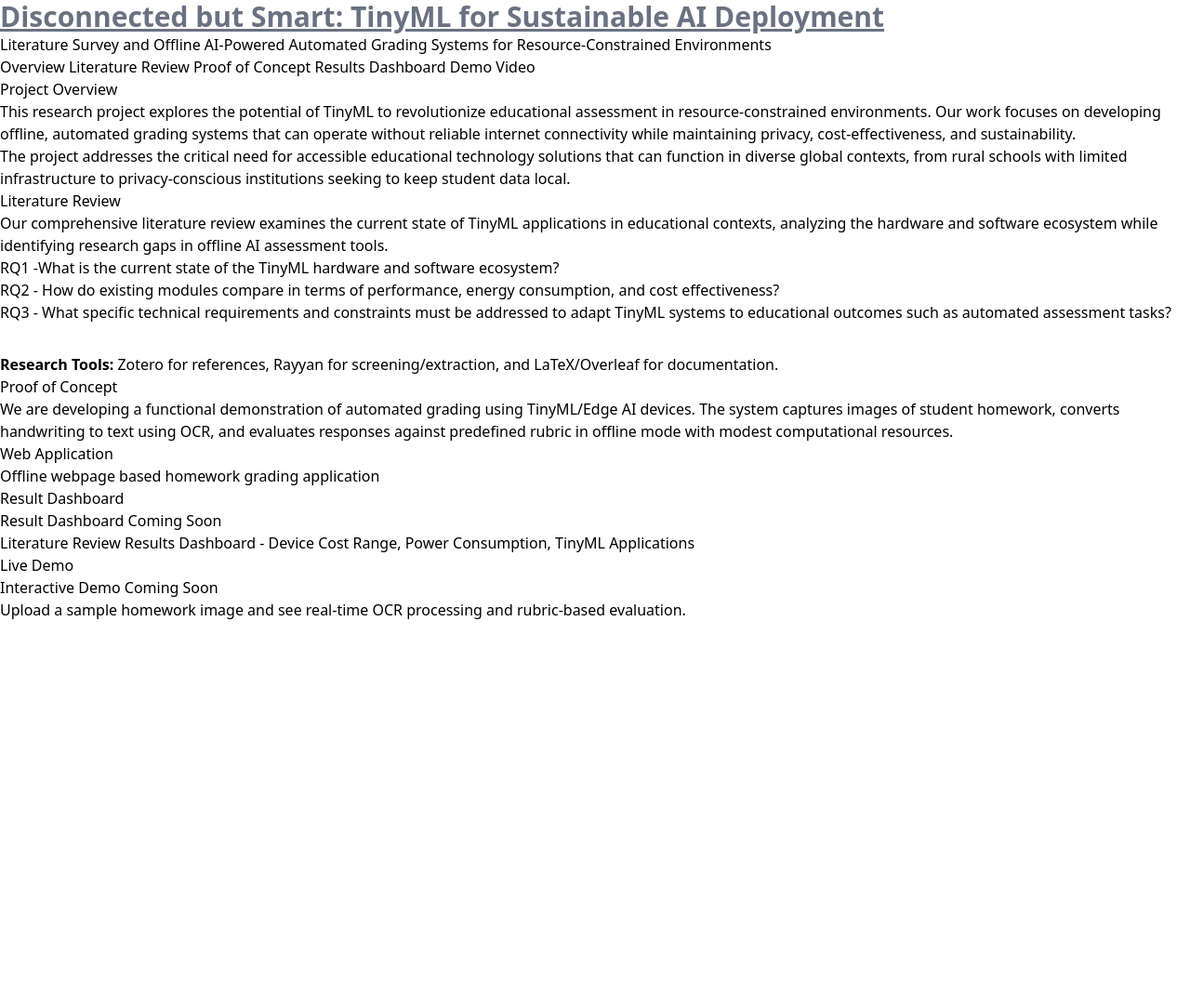
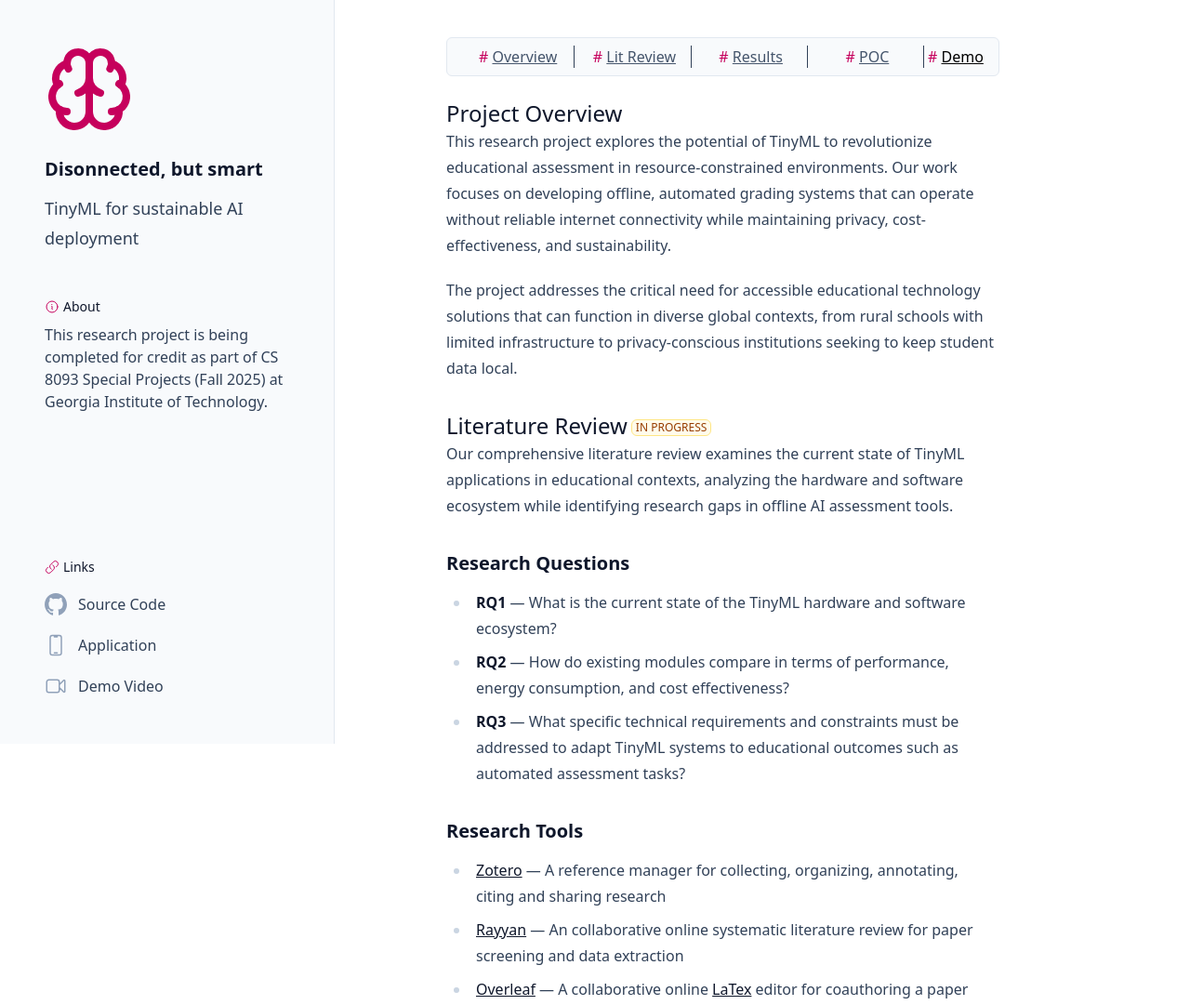
Before and after one commit to cs8903-fall-2025/project, an Astro site in the folder apps/website/: page / in a window 1280 px wide. Shown: the top 1081 px of the page at 93% size. Before the commit the page ends 800 px from the top, so only its background shows below. Built offline with nearby package versions, Linux system fonts and the light colour scheme; Astro itself is replaced by a stand-in of ours.

Commit message:
First pass at web design

```diff
--- a/apps/website/package.json
+++ b/apps/website/package.json
@@ -18,6 +18,7 @@
   "devDependencies": {
     "@repo/config-eslint": "*",
     "@repo/config-tailwindcss": "*",
+    "@tailwindcss/typography": "^0.5.19",
     "@tailwindcss/vite": "^4.1.13",
     "eslint": "^9.34.0",
     "eslint-plugin-astro": "^1.3.1",
--- /dev/null
+++ b/apps/website/src/components/Badge.astro
@@ -0,0 +1,10 @@
+---
+const { status } = Astro.props
+---
+<span class:list={[
+  status === 'in progress' && 'border-amber-200 bg-amber-50 text-amber-800',
+  status !== 'in progress' && 'border-pink-200 bg-pink-50 text-pink-800',
+  'inline-flex align-center justify-center border rounded-md text-xs py-0 px-1 uppercase mt-1'
+]}>
+  {status}
+</span>
--- /dev/null
+++ b/apps/website/src/components/Header.astro
@@ -0,0 +1,50 @@
+---
+import HeaderIconLink from './HeaderIconLink.astro'
+import HeaderSection from './HeaderSection.astro'
+
+import BrainIcon from '../icons/BrainIcon.astro'
+import GitHubIcon from '../icons/GitHubIcon.astro'
+import InfoIcon from '../icons/InfoIcon.astro'
+import LinkIcon from '../icons/LinkIcon.astro'
+import MobilePhoneIcon from '../icons/MobilePhoneIcon.astro'
+import VideoIcon from '../icons/VideoIcon.astro'
+---
+<header class="bg-slate-50 dark:bg-slate-800 lg:fixed lg:inset-y-0 lg:left-0 lg:flex lg:w-90 lg:items-start lg:overflow-y-auto">
+  <div class="flex flex-col relative z-10 mx-auto px-4 pt-10 pb-4 sm:px-6 md:w-screen md:px-4 lg:min-h-full lg:border-r lg:border-slate-200 dark:lg:border-slate-700 lg:px-8 lg:py-12 xl:px-12">
+    <div class="text-pink-700 dark:text-pink-300">
+      <BrainIcon className="size-24" />
+    </div>
+    <div class="mt-6">
+      <h1 class="text-xl font-bold text-slate-900 dark:text-slate-100">Disonnected, but smart</h1>
+      <div class="mt-3 text-lg/8 font-medium text-slate-700 dark:text-slate-300">TinyML for sustainable AI deployment</div>
+    </div>
+    <div class="flex-1 flex flex-col gap-12 justify-between mt-12">
+      <HeaderSection isHiddenOnMobile={true} title="About">
+        <InfoIcon slot="icon" />
+        <p class="mt-2 text-base text-slate-700 dark:text-slate-300">
+          This research project is being completed for credit as part of CS 8093 Special Projects (Fall 2025) at Georgia Institute of Technology.
+        </p>
+      </HeaderSection>
+      <HeaderSection title="Links">
+        <LinkIcon slot="icon" />
+        <ul role="list" class="mt-4 flex justify-center gap-10 text-base/7 font-medium text-slate-700 dark:text-slate-300 sm:gap-8 lg:flex-col lg:gap-4">
+          <li class="flex">
+            <HeaderIconLink href="https://github.com/cs8903-fall-2025/project" title="Source Code">
+              <GitHubIcon slot="icon" />
+            </HeaderIconLink>
+          </li>
+          <li class="flex">
+            <HeaderIconLink href="https://cs8903-odc-app.nkenyeres3.workers.dev" title="Application">
+              <MobilePhoneIcon slot="icon" />
+            </HeaderIconLink>
+          </li>
+          <li class="flex">
+            <HeaderIconLink href="#" title="Demo Video">
+              <VideoIcon slot="icon" />
+            </HeaderIconLink>
+          </li>
+        </ul>
+      </HeaderSection>
+    </div>
+  </div>
+</header>
--- /dev/null
+++ b/apps/website/src/components/HeaderIconLink.astro
@@ -0,0 +1,11 @@
+---
+const { href, title } = Astro.props
+---
+<a class="group flex items-center text-slate-400 dark:text-slate-500 hover:text-slate-500 dark:hover:text-slate-400 transition-colors" aria-label={title} href={href} target="_blank" rel="nofollow noreferrer noopener">
+  <div class="*:size-6">
+    <slot name="icon" />
+  </div>
+  <span class="hidden sm:ml-3 sm:block text-slate-700 dark:text-slate-300 group-hover:text-slate-800 dark:group-hover:text-slate-200">
+    {title}
+  </span>
+</a>
--- /dev/null
+++ b/apps/website/src/components/HeaderSection.astro
@@ -0,0 +1,14 @@
+---
+const { isHiddenOnMobile = false, title, } = Astro.props
+---
+<section class={`${isHiddenOnMobile ? 'hidden lg:block' : undefined}`}>
+  <h2 class="flex gap-1 items-center text-sm font-medium text-slate-900 dark:text-slate-100">
+    <div class="text-pink-700 dark:text-pink-300 *:size-4">
+      <slot name="icon" />
+    </div>
+    {title}
+  </h2>
+  <p class="mt-2 text-base text-slate-700 dark:text-slate-300">
+    <slot />
+  </p>
+</section>
--- /dev/null
+++ b/apps/website/src/components/Section.astro
@@ -0,0 +1,11 @@
+---
+import Badge from './Badge.astro'
+
+const { id, status, title } = Astro.props
+---
+<section id={id}>
+  <h2 class="flex items-center gap-1 text-2xl font-medium text-slate-900 dark:text-slate-100">{title}{Boolean(status) && <Badge status={status} />}</h2>
+  <div class="prose prose-slate dark:prose-invert">
+    <slot />
+  </div>
+</section>
--- /dev/null
+++ b/apps/website/src/icons/BrainIcon.astro
@@ -0,0 +1,13 @@
+---
+const { className } = Astro.props
+---
+<!-- from: https://lucide.dev/icons -->
+<svg xmlns="http://www.w3.org/2000/svg" width="24" height="24" viewBox="0 0 24 24" fill="none" stroke="currentColor" stroke-width="2" stroke-linecap="round" stroke-linejoin="round" class={className}>
+  <path d="M12 18V5"/><path d="M15 13a4.17 4.17 0 0 1-3-4 4.17 4.17 0 0 1-3 4"/>
+  <path d="M17.598 6.5A3 3 0 1 0 12 5a3 3 0 1 0-5.598 1.5"/>
+  <path d="M17.997 5.125a4 4 0 0 1 2.526 5.77"/>
+  <path d="M18 18a4 4 0 0 0 2-7.464"/>
+  <path d="M19.967 17.483A4 4 0 1 1 12 18a4 4 0 1 1-7.967-.517"/>
+  <path d="M6 18a4 4 0 0 1-2-7.464"/>
+  <path d="M6.003 5.125a4 4 0 0 0-2.526 5.77"/>
+</svg>
--- /dev/null
+++ b/apps/website/src/icons/GitHubIcon.astro
@@ -0,0 +1,14 @@
+---
+const { className } = Astro.props
+---
+<!-- from: https://github.com/gauravghongde/social-icons -->
+<svg xmlns="http://www.w3.org/2000/svg" width="48" height="48" viewBox="0 0 48 48" fill="currentColor" class={className}>
+  <path fill-rule="evenodd" clip-rule="evenodd" d="M24.0432 0.179932C10.8147 0.179932 0.0876465 11.0878 0.0876465 24.5445C0.0876465 35.3096 6.95165 44.4426 16.4699 47.6643C17.6671 47.8899 18.1067 47.1358 18.1067 46.4922C18.1067 45.9112 18.0845 43.9919 18.0742 41.956C11.4097 43.4299 10.0034 39.0812 10.0034 39.0812C8.9137 36.265 7.34358 35.5161 7.34358 35.5161C5.17009 34.0039 7.50742 34.035 7.50742 34.035C9.91297 34.2065 11.1796 36.5458 11.1796 36.5458C13.3162 40.2707 16.7837 39.1938 18.1507 38.5712C18.3657 36.9969 18.9866 35.9212 19.6716 35.3132C14.3508 34.6971 8.7574 32.6079 8.7574 23.2719C8.7574 20.6118 9.6932 18.4383 11.2256 16.732C10.9769 16.1179 10.1569 13.6402 11.4577 10.2841C11.4577 10.2841 13.4693 9.62928 18.0472 12.7816C19.9581 12.2418 22.0074 11.971 24.0432 11.9618C26.0791 11.971 28.13 12.2418 30.0444 12.7816C34.6167 9.62928 36.6256 10.2841 36.6256 10.2841C37.9295 13.6402 37.1091 16.1179 36.8604 16.732C38.3964 18.4383 39.3259 20.6118 39.3259 23.2719C39.3259 32.6301 33.7218 34.6906 28.3874 35.2938C29.2467 36.0499 30.0123 37.5327 30.0123 39.8059C30.0123 43.0655 29.9845 45.6893 29.9845 46.4922C29.9845 47.1406 30.4157 47.9003 31.63 47.6611C41.1431 44.4357 47.9984 35.3059 47.9984 24.5445C47.9984 11.0878 37.273 0.179932 24.0432 0.179932Z" fill="currentColor" />
+  <path fill-rule="evenodd" clip-rule="evenodd" d="M9.16084 35.1623C9.10808 35.2837 8.92084 35.3196 8.75026 35.2365C8.57651 35.157 8.47892 34.992 8.53525 34.8706C8.58682 34.7459 8.77446 34.7116 8.94781 34.7943C9.12196 34.8742 9.22113 35.0408 9.16084 35.1623Z" fill="currentColor" />
+  <path fill-rule="evenodd" clip-rule="evenodd" d="M10.1312 36.263C10.0169 36.3707 9.79356 36.3207 9.64203 36.1504C9.48533 35.9805 9.45598 35.7534 9.57181 35.644C9.68963 35.5363 9.90622 35.5867 10.0633 35.7566C10.22 35.9285 10.2506 36.154 10.1312 36.263Z" fill="currentColor" />
+  <path fill-rule="evenodd" clip-rule="evenodd" d="M11.0757 37.6662C10.9289 37.7699 10.6889 37.6727 10.5405 37.456C10.3938 37.2394 10.3938 36.9795 10.5437 36.8754C10.6925 36.7713 10.9289 36.8649 11.0793 37.08C11.2256 37.2999 11.2256 37.5601 11.0757 37.6662Z" fill="currentColor" />
+  <path fill-rule="evenodd" clip-rule="evenodd" d="M12.3697 39.0219C12.2384 39.1692 11.9587 39.1296 11.754 38.9287C11.5446 38.7322 11.4863 38.4534 11.618 38.3062C11.7509 38.1585 12.0321 38.2 12.2384 38.3994C12.4463 38.5954 12.5097 38.8763 12.3697 39.0219Z" fill="currentColor" />
+  <path fill-rule="evenodd" clip-rule="evenodd" d="M14.1548 39.8091C14.0969 39.9999 13.8275 40.0867 13.5562 40.0056C13.2853 39.9221 13.1079 39.6985 13.1627 39.5057C13.219 39.3136 13.4896 39.2232 13.7629 39.31C14.0334 39.3931 14.2112 39.615 14.1548 39.8091Z" fill="currentColor" />
+  <path fill-rule="evenodd" clip-rule="evenodd" d="M16.1153 39.9552C16.122 40.1561 15.8919 40.3227 15.6071 40.3259C15.3207 40.3328 15.089 40.1702 15.0859 39.9725C15.0859 39.7696 15.3108 39.6045 15.5972 39.5997C15.882 39.594 16.1153 39.7554 16.1153 39.9552Z" fill="currentColor" />
+  <path fill-rule="evenodd" clip-rule="evenodd" d="M17.9397 39.6392C17.9738 39.8353 17.7758 40.0367 17.493 40.0899C17.2149 40.142 16.9575 40.0209 16.9222 39.8264C16.8876 39.6255 17.0892 39.4242 17.3669 39.3721C17.6501 39.3221 17.9036 39.4399 17.9397 39.6392Z" fill="currentColor" />
+</svg>
--- /dev/null
+++ b/apps/website/src/icons/InfoIcon.astro
@@ -0,0 +1,7 @@
+---
+const { className } = Astro.props
+---
+<!-- from: https://heroicons.com -->
+<svg xmlns="http://www.w3.org/2000/svg" fill="none" viewBox="0 0 24 24" stroke-width="1.5" stroke="currentColor" class={className}>
+  <path stroke-linecap="round" stroke-linejoin="round" d="m11.25 11.25.041-.02a.75.75 0 0 1 1.063.852l-.708 2.836a.75.75 0 0 0 1.063.853l.041-.021M21 12a9 9 0 1 1-18 0 9 9 0 0 1 18 0Zm-9-3.75h.008v.008H12V8.25Z" />
+</svg>
--- /dev/null
+++ b/apps/website/src/icons/LinkIcon.astro
@@ -0,0 +1,7 @@
+---
+const { className } = Astro.props
+---
+<!-- from: https://heroicons.com -->
+<svg slot="icon" xmlns="http://www.w3.org/2000/svg" fill="none" viewBox="0 0 24 24" stroke-width="1.5" stroke="currentColor" class={className}>
+  <path stroke-linecap="round" stroke-linejoin="round" d="M13.19 8.688a4.5 4.5 0 0 1 1.242 7.244l-4.5 4.5a4.5 4.5 0 0 1-6.364-6.364l1.757-1.757m13.35-.622 1.757-1.757a4.5 4.5 0 0 0-6.364-6.364l-4.5 4.5a4.5 4.5 0 0 0 1.242 7.244" />
+</svg>
--- /dev/null
+++ b/apps/website/src/icons/MobilePhoneIcon.astro
@@ -0,0 +1,7 @@
+---
+const { className } = Astro.props
+---
+<!-- from: https://heroicons.com -->
+<svg xmlns="http://www.w3.org/2000/svg" fill="none" viewBox="0 0 24 24" stroke-width="1.5" stroke="currentColor" class={className}>
+  <path stroke-linecap="round" stroke-linejoin="round" d="M10.5 1.5H8.25A2.25 2.25 0 0 0 6 3.75v16.5a2.25 2.25 0 0 0 2.25 2.25h7.5A2.25 2.25 0 0 0 18 20.25V3.75a2.25 2.25 0 0 0-2.25-2.25H13.5m-3 0V3h3V1.5m-3 0h3m-3 18.75h3" />
+</svg>
--- /dev/null
+++ b/apps/website/src/icons/VideoIcon.astro
@@ -0,0 +1,7 @@
+---
+const { className } = Astro.props
+---
+<!-- from: https://heroicons.com -->
+<svg xmlns="http://www.w3.org/2000/svg" fill="none" viewBox="0 0 24 24" stroke-width="1.5" stroke="currentColor" class={className}>
+  <path stroke-linecap="round" stroke-linejoin="round" d="m15.75 10.5 4.72-4.72a.75.75 0 0 1 1.28.53v11.38a.75.75 0 0 1-1.28.53l-4.72-4.72M4.5 18.75h9a2.25 2.25 0 0 0 2.25-2.25v-9a2.25 2.25 0 0 0-2.25-2.25h-9A2.25 2.25 0 0 0 2.25 7.5v9a2.25 2.25 0 0 0 2.25 2.25Z" />
+</svg>
--- a/apps/website/src/layouts/Layout.astro
+++ b/apps/website/src/layouts/Layout.astro
@@ -1,5 +1,9 @@
 ---
 import "../styles/global.css";
+
+import Header from '../components/Header.astro'
+
+const { title, subtitle } = Astro.props
 ---
 <!doctype html>
 <html lang="en">
@@ -8,9 +12,14 @@ import "../styles/global.css";
 		<meta name="viewport" content="width=device-width" />
 		<link rel="icon" type="image/svg+xml" href="/favicon.svg" />
 		<meta name="generator" content={Astro.generator} />
-		<title>Astro Basics</title>
+		<title>{title} | {subtitle}</title>
 	</head>
-	<body>
-		<slot />
+	<body class="flex min-h-full bg-white dark:bg-slate-900">
+		<div class="full">
+			<Header />
+			<main class="border-t border-slate-200 dark:border-slate-700 pb-10 pt-10 pr-10 lg:relative lg:mb-28 lg:ml-122 lg:border-t-0 xl:ml-120 max-w-3xl">
+				<slot />
+			</main>
+		</div>
 	</body>
 </html>
--- a/apps/website/src/pages/index.astro
+++ b/apps/website/src/pages/index.astro
@@ -1,102 +1,70 @@
 ---
-//import Welcome from '../components/Welcome.astro';
-import Layout from '../layouts/Layout.astro';
+import Section from '../components/Section.astro'
 
-const title = "Disconnected but Smart: TinyML for Sustainable AI Deployment";
-const subtitle = "Literature Survey and Offline AI-Powered Automated Grading Systems for Resource-Constrained Environments";
-
+import Layout from '../layouts/Layout.astro'
 ---
 
-<Layout title={title} description={subtitle}>
-  <header>
-    <div class="container">
-      <div class="header-content">
-        <h1 class="text-3xl font-bold underline text-gray-500">{title}</h1>
-        <p class="subtitle">{subtitle}</p>
-      </div>
-    </div>
-  </header>
-
-
-  <nav>
-    <div class="container">
-      <div class="nav-container">
-        <a href="#overview" class="nav-link">Overview</a>
-        <a href="#literature-review" class="nav-link">Literature Review</a>
-        <a href="#proof-of-concept" class="nav-link">Proof of Concept</a>
-        <a href="#dashboard" class="nav-link">Results Dashboard</a>
-				<a href="#dashboard" class="nav-link">Demo Video</a>
-
-      </div>
+<Layout title="Disconnect, but smart" subtitle="TinyML for sustainable AI deployment">
+  <nav aria-label="Table of Contents" class="mb-6">
+    <div class="bg-slate-50 dark:bg-slate-800 border-slate-200 dark:border-slate-700 border flex gap-1 rounded-md py-2 px-4">
+      <a class="border-r border-slate-700 flex-1 text-center text-slate-600 dark:text-slate-400" href="#overview"><span class="text-pink-700 dark:text-pink-300">#</span> <span class="underline">Overview</span></a>
+      <a class="border-r border-slate-700 flex-1 text-center text-slate-600 dark:text-slate-400" href="#literature-review"><span class="text-pink-700 dark:text-pink-300">#</span> <span class="underline">Lit Review</span></a>
+      <a class="border-r border-slate-700 flex-1 text-center text-slate-600 dark:text-slate-400" href="#dashboard"><span class="text-pink-700 dark:text-pink-300">#</span> <span class="underline">Results</span></a>
+      <a class="border-r border-slate-700 flex-1 text-center text-slate-600 dark:text-slate-400" href="#proof-of-concept"><span class="text-pink-700 dark:text-pink-300">#</span> <span class="underline">POC</span></a>
+      <a class="flex-1 text-center text-slate-600 dark:text-slate-400" href="#demo" class="nav-link"><span class="text-pink-700 dark:text-pink-300">#</span> <span class="underline">Demo</span></a>
     </div>
   </nav>
 
-
-  <main class="container">
-    <section id="overview" class="section">
-      <h2 class="section-title">Project Overview</h2>
-      <div class="section-content">
+  <main class="container space-y-8">
+    <Section id="overview" title="Project Overview">
         <p>This research project explores the potential of TinyML to revolutionize educational assessment in resource-constrained environments. Our work focuses on developing offline, automated grading systems that can operate without reliable internet connectivity while maintaining privacy, cost-effectiveness, and sustainability.</p>
         <p>The project addresses the critical need for accessible educational technology solutions that can function in diverse global contexts, from rural schools with limited infrastructure to privacy-conscious institutions seeking to keep student data local.</p>
-      </div>
-    </section>
+    </Section>
 
-    <section id="literature-review" class="section">
-      <h2 class="section-title">Literature Review</h2>
-      <div class="section-content">
-        <p>Our comprehensive literature review examines the current state of TinyML applications in educational contexts, analyzing the hardware and software ecosystem while identifying research gaps in offline AI assessment tools.</p>
-      </div>
+    <Section id="literature-review" title="Literature Review" status="in progress">
+      <p>Our comprehensive literature review examines the current state of TinyML applications in educational contexts, analyzing the hardware and software ecosystem while identifying research gaps in offline AI assessment tools.</p>
+      <h3>Research Questions</h3>
+      <ul>
+        <li>
+          <strong>RQ1</strong> &mdash; What is the current state of the TinyML hardware and software ecosystem?
+        </li>
+        <li>
+          <strong>RQ2</strong> &mdash; How do existing modules compare in terms of performance, energy consumption, and cost effectiveness?
+        </li>
+        <li>
+          <strong>RQ3</strong> &mdash; What specific technical requirements and constraints must be addressed to adapt TinyML systems to educational outcomes such as automated assessment tasks?
+        </li>
+      </ul>
+      <h3>Research Tools</h3>
+      <ul>
+        <li>
+          <strong>
+            <a href="https://www.zotero.org" rel="noopener norefferrer nofollow">Zotero</a>
+          </strong> &mdash; A reference manager for collecting, organizing, annotating, citing and sharing research
+        </li>
+        <li>
+          <strong>
+            <a href="https://www.rayyan.ai" rel="noopener norefferrer nofollow">Rayyan</a>
+          </strong> &mdash; An collaborative online systematic literature review for paper screening and data extraction
+        </li>
+        <li>
+          <strong>
+            <a href="https://www.overleaf.com" rel="noopener norefferrer nofollow">Overleaf</a>
+          </strong> &mdash; A collaborative online <a href="https://www.latex-project.org">LaTex</a> editor for coauthoring a paper
+        </li>
+      </ul>
+    </Section>
 
-      <div class="research-questions">
-        <div class="question-card">
-          <div class="question-number">RQ1 -What is the current state of the TinyML hardware and software ecosystem?</div>
-        </div>
-        <div class="question-card">
-          <div class="question-number">RQ2 - How do existing modules compare in terms of performance, energy consumption, and cost effectiveness?</div>
-        </div>
-        <div class="question-card">
-          <div class="question-number">RQ3 - What specific technical requirements and constraints must be addressed to adapt TinyML systems to educational outcomes such as automated assessment tasks?</div>
-        </div>
-      </div>
+    <Section id="proof-of-concept" title="Proof of Concept" status="in progress">
+        <p>We are developing a functional demonstration of automated grading using TinyML/Edge AI devices. The system captures images of student homework, converts handwriting to text using OCR, and evaluates responses against predefined rubric in offline mode with modest computational resources.</p>
+    </Section>
 
-      <div class="section-content" style="margin-top: 2rem;">
-        <p><strong>Research Tools:</strong> Zotero for references, Rayyan for screening/extraction, and LaTeX/Overleaf for documentation.</p>
-      </div>
-    </section>
+    <Section id="dashboard" title="Results Dashboard" status="coming soon">
+      <p>Literature Review Results Dashboard - Device Cost Range, Power Consumption, TinyML Applications</p>
+    </Section>
 
-    <section id="proof-of-concept" class="section">
-      <h2 class="section-title">Proof of Concept</h2>
-      <div class="section-content">
-        <p>We are developing a functional demonstration of automated grading using TinyML/Edge AI devices. The system captures images of student homework, converts handwriting to text using OCR, and evaluates responses against predefined rubric in offline mode with modest computational resources.</p>
-      </div>
-
-      <div class="poc-options">
-        <div class="poc-card">
-          <div class="poc-title">Web Application</div>
-          <p>
-            <a href="https://cs8903-odc-app.nkenyeres3.workers.dev">
-              Offline webpage based homework grading application
-            </a>
-          </p>
-        </div>
-      </div>
-    </section>
-
-    <section id="dashboard" class="section">
-      <h2 class="section-title">Result Dashboard</h2>
-			<div class="demo-placeholder">
-        <div class="demo-text">Result Dashboard Coming Soon</div>
-        <p>Literature Review Results Dashboard - Device Cost Range, Power Consumption, TinyML Applications</p>
-      </div>
-    </section>
-
-    <section id="demo" class="section">
-      <h2 class="section-title">Live Demo</h2>
-      <div class="demo-placeholder">
-        <div class="demo-text">Interactive Demo Coming Soon</div>
-        <p>Upload a sample homework image and see real-time OCR processing and rubric-based evaluation.</p>
-      </div>
-    </section>
+    <Section id="demo" title="Demo Video" status="coming soon">
+      <p>Upload a sample homework image and see real-time OCR processing and rubric-based evaluation.</p>
+    </Section>
   </main>
-
 </Layout>
--- a/packages/config-tailwindcss/globals.css
+++ b/packages/config-tailwindcss/globals.css
@@ -1 +1,2 @@
 @import 'tailwindcss';
+@plugin '@tailwindcss/typography';
```
Also changed, not shown: 1 other file.
